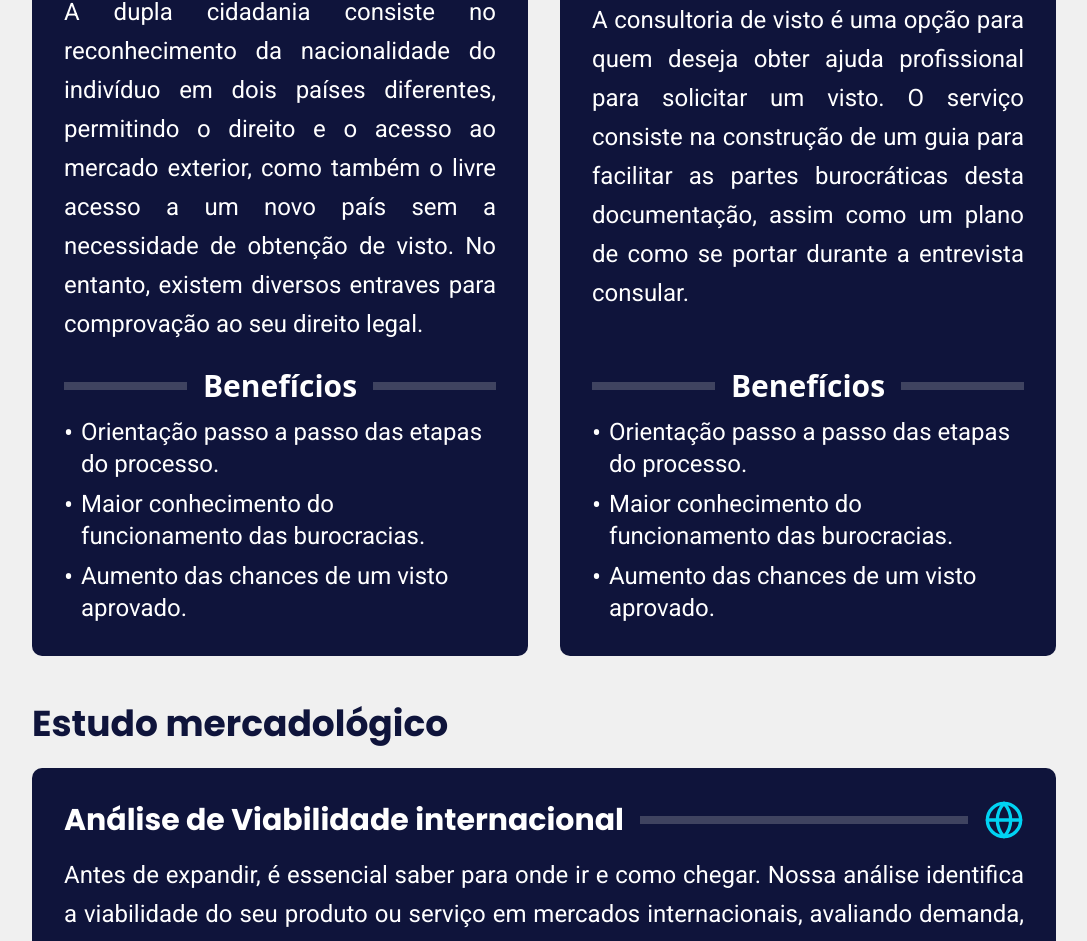
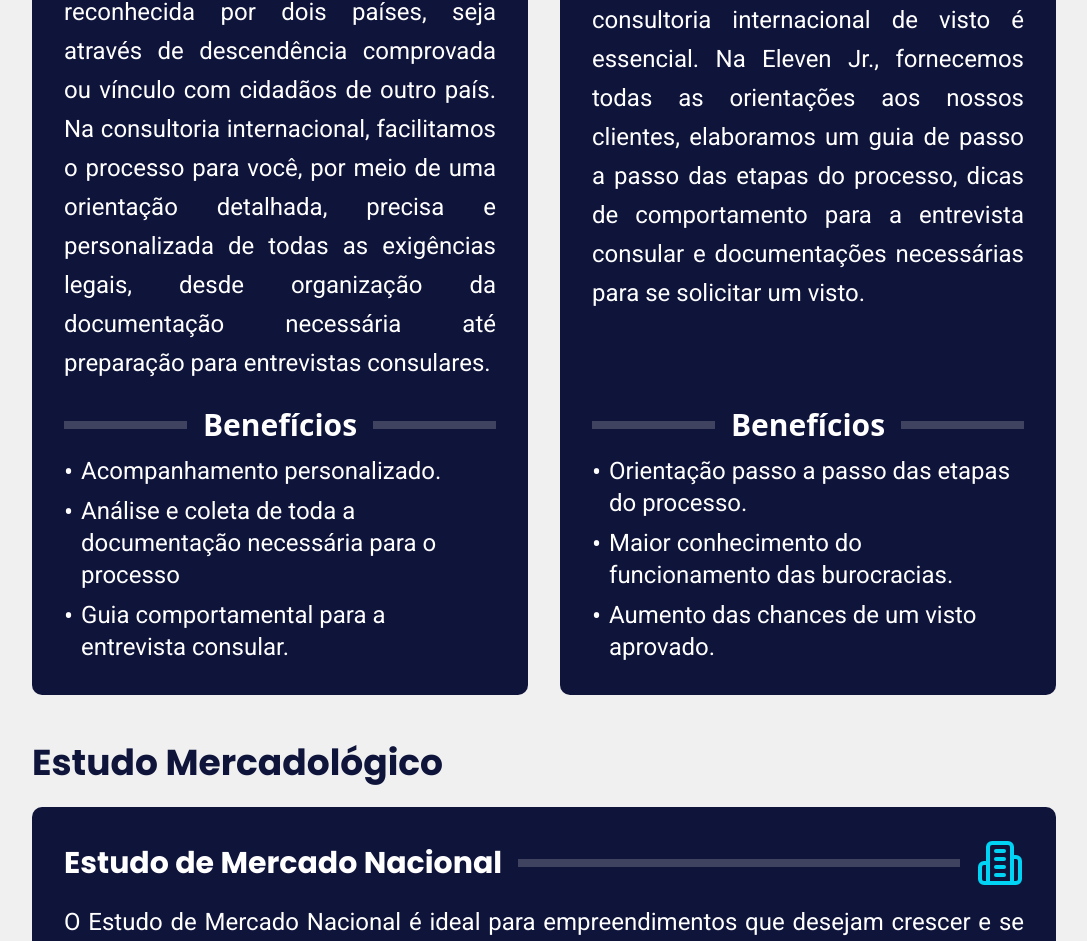
Before and after one commit to knex-projects/eleven-lp, a React (Vite) app in the folder FrontEnd/: page /Solucoes in a window 1280 px wide. Shown: the part 1848-2789 px from the top of the page, without its empty margins (96-1183 px from the left). Built offline with nearby package versions, Linux system fonts and the light colour scheme.

Commit message:
fix: remove cards de serviços antigos nao mais oferecidos pela eleven e atualiza a descrição desses cards  de acordo com o pedidio do cliente

```diff
--- a/FrontEnd/src/components/Sections/SolutionsSection/SolutionsSection.tsx
+++ b/FrontEnd/src/components/Sections/SolutionsSection/SolutionsSection.tsx
@@ -16,9 +16,9 @@ import arrow from "@/assets/images/icons/arrow.svg"
 
 const solutionsData = [
     {
-        title: 'Tradução e revisão de texto',
+        title: 'Tradução',
         description:
-            'Nossos serviços de tradução e revisão transformam seu conteúdo em poderosas ferramentas de comunicação global. Traduzimos artigos, manuais, sites, documentação e materiais promocionais com precisão e contexto cultural, garantindo que sua mensagem ressoe perfeitamente em inglês e espanhol. Quebre barreiras, amplie seu alcance e conecte-se com um público global de forma autêntica e profissional.',
+            'A tradução é a solução para quem deseja transcrever ou revisar artigos, livros, sites ou qualquer outro tipo de texto ou conteúdo de um idioma para outro. Atualmente, a Eleven presta essa solução para o inglês e o espanhol.',
         benefits: [
             'Globalize sua comunicação e aumente seu impacto internacional.',
             'Conteúdo preciso e culturalmente adaptado, sem perder a essência da sua marca.',
@@ -27,20 +27,20 @@ const solutionsData = [
         icon: <Languages className="size-[48px] max-sm:size-[32px]" />,
     },
     {
-        title: 'A dupla cidadania',
+        title: 'Dupla Cidadania',
         description:
-            'A dupla cidadania consiste no reconhecimento da nacionalidade do indivíduo em dois países diferentes, permitindo o direito e o acesso ao mercado exterior, como também o livre acesso a um novo país sem a necessidade de obtenção de visto. No entanto, existem diversos entraves para comprovação ao seu direito legal.',
+            'Dupla Cidadania refere-se ao direito do indivíduo de possuir nacionalidade reconhecida por dois países, seja através de descendência comprovada ou vínculo com cidadãos de outro país. Na consultoria internacional, facilitamos o processo para você, por meio de uma orientação detalhada, precisa e personalizada de todas as exigências legais, desde organização da documentação necessária até preparação para entrevistas consulares.',
         benefits: [
-            'Orientação passo a passo das etapas do processo.',
-            'Maior conhecimento do funcionamento das burocracias.',
-            'Aumento das chances de um visto aprovado.',
+            'Acompanhamento personalizado.',
+            'Análise e coleta de toda a documentação necessária para o processo',
+            'Guia comportamental para a entrevista consular.',
         ],
         icon: <Users className="size-[40px] max-sm:size-[32px]" />,
     },
     {
         title: 'Visto',
         description:
-            'A consultoria de visto é uma opção para quem deseja obter ajuda profissional para solicitar um visto. O serviço consiste na construção de um guia para facilitar as partes burocráticas desta documentação, assim como um plano de como se portar durante a entrevista consular.',
+            'Para você que deseja solicitar um visto para fins profissionais ou de turismo, a consultoria internacional de visto é essencial.  Na  Eleven Jr., fornecemos todas as orientações aos nossos clientes, elaboramos um guia de passo a passo das etapas do processo, dicas de comportamento para a entrevista consular e documentações necessárias para se solicitar um visto.',
         benefits: [
             'Orientação passo a passo das etapas do processo.',
             'Maior conhecimento do funcionamento das burocracias.',
@@ -49,9 +49,9 @@ const solutionsData = [
         icon: <BookImage className="size-[48px] max-sm:size-[32px]" />,
     },
     {
-        title: 'Análise de Viabilidade internacional ',
+        title: 'Análise de Viabilidade Internacional',
         description:
-            'Antes de expandir, é essencial saber para onde ir e como chegar.  Nossa análise identifica a viabilidade do seu produto ou serviço em  mercados internacionais, avaliando demanda, concorrência,  regulamentações e potencial de crescimento. Tome decisões estratégicas  com base em dados concretos e minimize riscos.',
+            'A Análise de Viabilidade Internacional consiste em um estudo para avaliar questões burocráticas necessárias para a internacionalização de seus produtos ou serviços de maneira eficaz, segura e financeiramente vantajosa. Envolve uma análise ampla do mercado internacional e suas tendências, visando à coleta de informações sobre a demanda do produto ou solução, bem como sobre os processos burocráticos em diferentes países.',
         benefits: [
             'Identificação de mercados promissores com alto potencial de adoção.',
             'Redução de incertezas por meio de análise de dados robusta.',
@@ -60,9 +60,9 @@ const solutionsData = [
         icon: <GlobeIcon className="size-[40px] max-sm:size-[32px]" />,
     },
     {
-        title: 'Estudo de mercado nacional ',
+        title: 'Estudo de Mercado Nacional',
         description:
-            'Conheça profundamente o terreno onde você pisa. Mapeamos  tendências, comportamentos do consumidor e oportunidades no mercado  nacional para que sua empresa não apenas compita, mas se destaque.',
+            'O Estudo de Mercado Nacional é ideal para empreendimentos que desejam crescer e se posicionar estrategicamente, nosso estudo indica as melhores condições para a expansão e orienta como atuar com mais segurança. A Eleven Jr. identifica tendências de consumo, oportunidades regionais, fornecedores em potencial, caminhos logísticos e análise ampla da concorrência para que a sua empresa tome decisões mais assertivas.',
         benefits: [
             'Visão 360° do seu mercado de atuação.',
             'Identificação de tendências e gaps de mercado.',
@@ -71,49 +71,16 @@ const solutionsData = [
         icon: <Building2 className="size-[48px] max-sm:size-[32px]" />,
     },
     {
-        title: 'Estudo de Concorrência',
+        title: 'Internacionalização de Ambientes',
         description:
-            'Saber o que o outro lado está fazendo é metade da batalha vencida. Analisamos seus concorrentes para revelar pontos fortes, fraquezas,  estratégias e oportunidades que permitirão que você se posicione de  maneira única e competitiva.',
-        benefits: [
-            'Insights estratégicos sobre o posicionamento da concorrência.',
-            'Vantagem competitiva através da diferenciação.',
-            'Identificação de oportunidades não exploradas no setor.',
-        ],
-        icon: <Search className="size-[48px] max-sm:size-[32px]" />,
-    },
-    {
-        title: 'Estudo de Fornecedores ',
-        description:
-            'Uma cadeia de suprimentos eficiente é o coração do seu negócio.  Encontramos os fornecedores ideais para sua operação, avaliando  qualidade, confiabilidade, prazo e custo-benefício.',
-        benefits: [
-            'Rede de fornecedores qualificados e alinhados com sua demanda.',
-            'Redução de riscos e interrupções na operação.',
-            'Otimização de custos sem abrir mão da qualidade.',
-        ],
-        icon: <Handshake className="size-[48px] max-sm:size-[32px]" />,
-    },
-    {
-        title: 'Internacionalização de ambientes',
-        description:
-            'Adaptamos ambientes comerciais, como restaurantes, hotéis, lojas e eventos, para receber clientes internacionais com excelência. Tradução  de cardápios, sinalização, treinamento básico de idiomas para equipes e  muito mais. Ofereça uma experiência inclusiva e memorável.',
+            'Torne seu negócio mais acessível e preparado para receber clientes internacionais! Com nosso serviço de Internacionalização de Ambientes, você adapta seu espaço para atender públicos de diferentes nacionalidades com materiais traduzidos, orientação linguística para a equipe e comunicação clara. Amplie sua visibilidade, supere barreiras linguísticas e conquiste um público global com mais profissionalismo e hospitalidade.',
         benefits: [
             'Experiência multicultural para clientes estrangeiros.',
             'Maior visibilidade e atratividade para turistas e expatriados.',
             'Equipe preparada para atendimento internacional.',
         ],
         icon: <LandPlot className="size-[48px]" />,
-    },
-    {
-        title: 'Mapeamento de feiras',
-        description:
-            'Identificamos as feiras e eventos nacionais e internacionais  ideais para o seu negócio. Potencialize seu networking, divulgue sua  marca e feche negócios em ambientes estrategicamente selecionados para  maximizar seu retorno.',
-        benefits: [
-            'Networking qualificado com players do setor',
-            'Divulgação eficiente de produtos e serviços.',
-            'Identificação de oportunidades de negócio e parcerias.',
-        ],
-        icon: <Map className="size-[48px] max-sm:size-[32px]" />,
-    },
+    }
 ];
 
 export default function SoluctionsSection() {
@@ -146,7 +113,7 @@ useEffect(() => {
             </div>
 
             <div className="w-full max-w-[1152px] ">
-                <h3 id="Traducao" tabIndex={-1} className="focus:relative scroll-mt-10 text-xl sm:text-2xl md:text-3xl lg:text-4xl font-bold text-[#0f143b] mb-4 sm:mb-6">
+                <h3 id="Traducao" tabIndex={-1} className="focus:relative md:scroll-mt-10  text-xl sm:text-2xl md:text-3xl lg:text-4xl font-bold text-[#0f143b] mb-4 sm:mb-6">
                     <img src={arrow} className=" absolute -left-10  max-sm:-top-2 "/>
                     Tradução
                 </h3>
@@ -157,7 +124,7 @@ useEffect(() => {
 
         <h3
           id="consultoria-internacional" tabIndex={-1}
-          className="focus:relative scroll-mt-10  text-xl sm:text-2xl md:text-3xl lg:text-4xl font-bold text-[#0f143b] mb-4 sm:mb-6 mt-8 sm:mt-10 md:mt-12"
+          className="focus:relative   text-xl sm:text-2xl md:text-3xl lg:text-4xl font-bold text-[#0f143b] mb-4 sm:mb-6 mt-8 sm:mt-10 md:mt-12"
         >
           <img src={arrow} className=" absolute -left-10  max-sm:-top-2 "/>
           Consultoria Internacional
@@ -170,43 +137,33 @@ useEffect(() => {
         <div></div>
         <h3
           id="estudo-de-mercado" tabIndex={-1}
-          className="focus:relative scroll-mt-10  sm:text-2xl md:text-3xl lg:text-4xl font-bold text-[#0f143b] mb-4 sm:mb-6 mt-8 sm:mt-10 md:mt-12"
+          className="focus:relative -scroll-mt-96  sm:text-2xl md:text-3xl lg:text-4xl font-bold text-[#0f143b] mb-4 sm:mb-6 mt-8 sm:mt-10 md:mt-12"
         >
           <img src={arrow} className=" absolute -left-10  max-sm:-top-2 "/>
-          Estudo mercadológico
+          Estudo Mercadológico
         </h3>
         <div className="mb-6 sm:mb-8 md:mb-10">
-          <SolutionCard solution={solutionsData[3]} />
-        </div>
-        <div id="estudo-de-concorrencia" tabIndex={-1} className="focus:relative -scroll-mt-[23vw] max-lg:-scroll-mt-[30vw]   mb-6 sm:mb-8 md:mb-10">
-          <img src={arrow} className=" absolute -left-10 -bottom-20 "/>
           <SolutionCard solution={solutionsData[4]} />
         </div>
-        <div
-          id="estudo-de-fornecedores" tabIndex={-1}
-          className="focus:relative scroll-mt-10 max-lg:-scroll-mt-40  grid grid-cols-1 lg:grid-cols-2 gap-4 sm:gap-6 md:gap-8"
-        >
-          <img src={arrow} className=" absolute lg:rotate-180 -right-10 max-lg:-left-10 top-1 max-lg:top-[55%] "/>
-          <SolutionCard solution={solutionsData[5]} />
-          <SolutionCard solution={solutionsData[6]} />
-        </div>
+
 
         <h3
-          id="internacionalizacao-e-mapeamento"  tabIndex={-1}
+
           className="focus:relative scroll-mt-10 text-xl sm:text-2xl md:text-3xl lg:text-4xl font-bold text-[#0f143b] mb-4 sm:mb-6 mt-8 sm:mt-10 md:mt-12"
         >
           <img src={arrow} tabIndex={-1} className=" absolute -left-10  max-sm:-top-2"/>
-          Internacionalização e mapeamento
+          Internacionalização
         </h3>
-        <div id="consultoria-internacional" tabIndex={-1} className="focus:relative scroll-mt-10  mb-6 sm:mb-8 md:mb-10">
-          <img src={arrow} tabIndex={-1} className=" absolute -left-10 top-1 "/>
-          <SolutionCard solution={solutionsData[7]} />
+        <div id="internacionalizacao-de-ambientes" tabIndex={-1} className="focus:relative -scroll-mt-96  mb-6 sm:mb-8 md:mb-10">
+          <img src={arrow} tabIndex={-1} className=" absolute -left-10 top-1  "/>
+
+        </div>
+         <div className="grid grid-cols-1 lg:grid-cols-2 gap-4 sm:gap-6 md:gap-8">
+          <SolutionCard solution={solutionsData[5]} />
+          <SolutionCard solution={solutionsData[3]} />
         </div>
 
-        <div id="mapeamento-de-feiras" tabIndex={-1} className="focus:relative scroll-mt-10  mb-6 sm:mb-8 md:mb-10">
-          <img src={arrow} tabIndex={-1} className=" absolute -left-10 top-1 "/>
-          <SolutionCard solution={solutionsData[8]} />
-        </div>
+
       </div>
     </section>
   );
--- a/FrontEnd/src/components/Services/ServicesSection/ServicesSection.tsx
+++ b/FrontEnd/src/components/Services/ServicesSection/ServicesSection.tsx
@@ -12,9 +12,6 @@ import {
 
 import service1Background from "@/assets/images/backgrounds/services/1.jpg";
 import service3Background from "@/assets/images/backgrounds/services/3.jpg";
-import service4Background from "@/assets/images/backgrounds/services/4.jpg";
-import service5Background from "@/assets/images/backgrounds/services/5.jpg";
-import service6Background from "@/assets/images/backgrounds/services/6.jpg";
 import service7Background from "@/assets/images/backgrounds/services/7.jpg";
 import service8Background from "@/assets/images/backgrounds/services/8.jpg";
 
@@ -26,23 +23,8 @@ const servicesData = [
   },
   {
     src: service3Background,
-    title: "Internacionalização e mapeamento",
-    href: "/Solucoes#internacionalizacao-e-mapeamento",
-  },
-  {
-    src: service4Background,
-    title: "Estudo de concorrência",
-    href: "/Solucoes#estudo-de-concorrencia",
-  },
-  {
-    src: service5Background,
-    title: "Estudo de fornecedores",
-    href: "/Solucoes#estudo-de-fornecedores",
-  },
-  {
-    src: service6Background,
-    title: "Mapeamento de feiras",
-    href: "/Solucoes#mapeamento-de-feiras",
+    title: "Internacionalização de Ambientes.",
+    href: "/Solucoes#internacionalizacao-de-ambientes",
   },
   { src: service7Background, title: "Traduções", href: "/Solucoes#Traducao" },
   {
```
